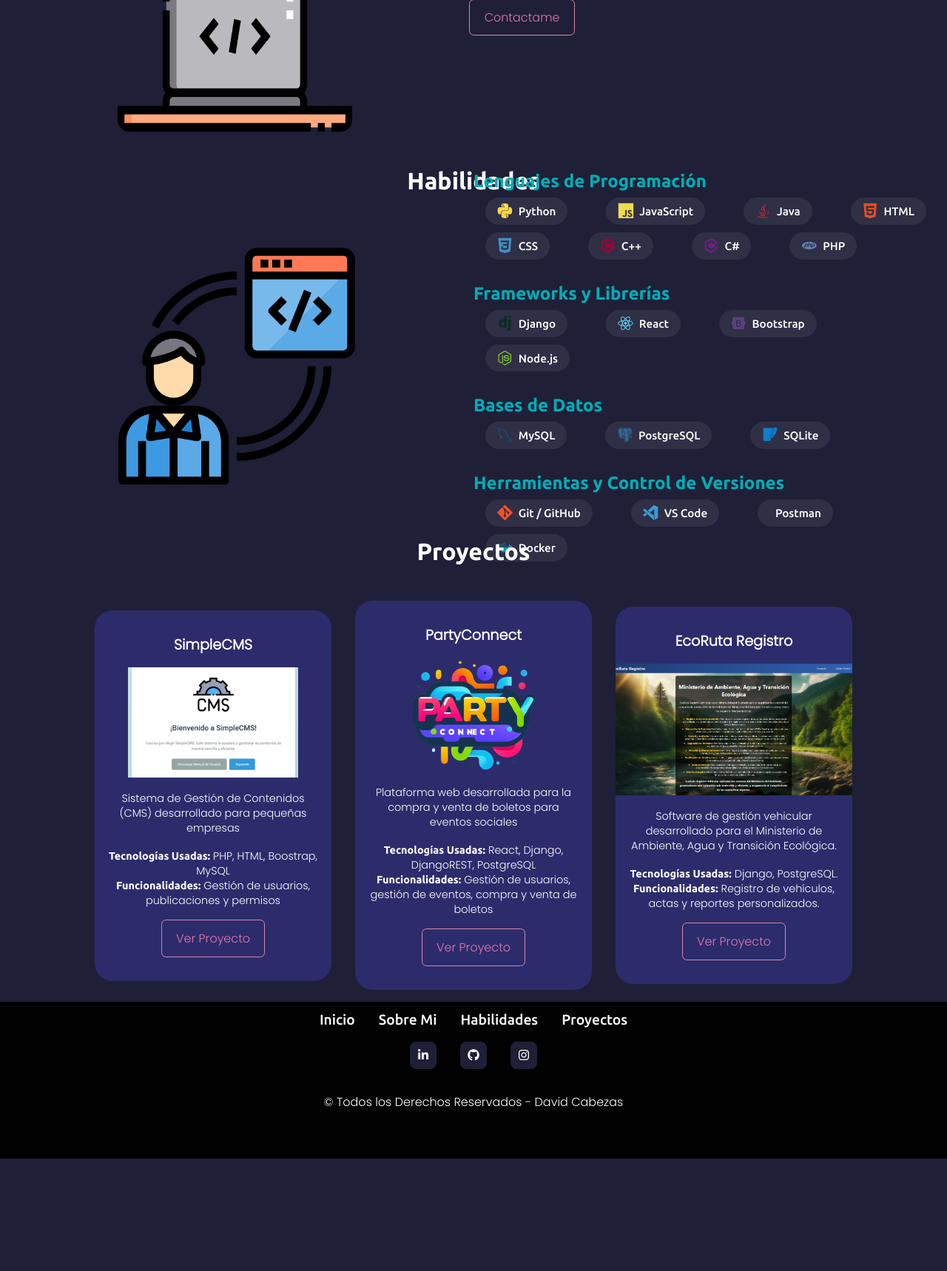
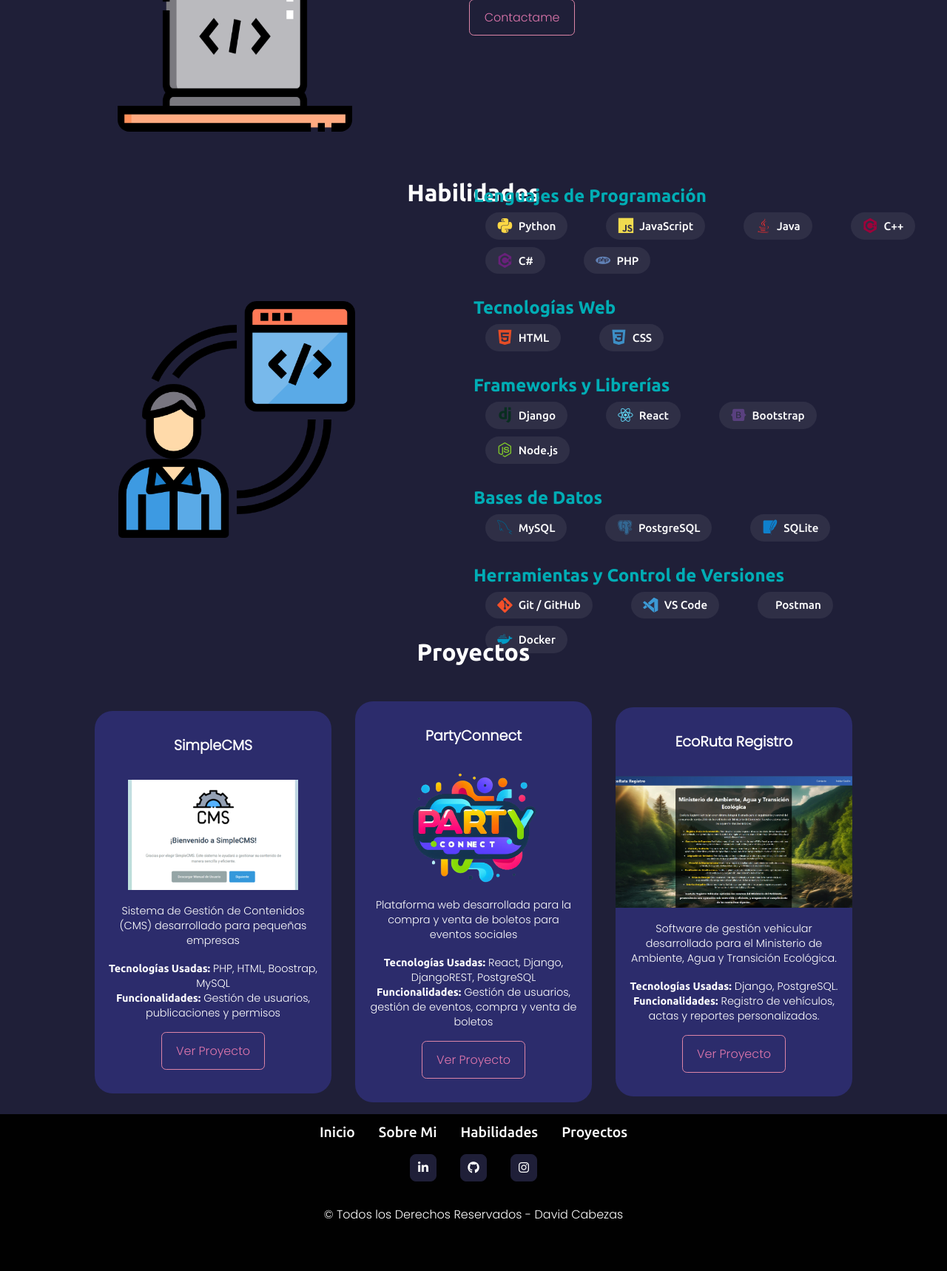
Before and after one commit to HeyMrDave/portafolio, a Django app: template base/templates/index.html in a window 1280 px wide. Shown: the part 1414-3132 px from the top of the page at 74% size. Before the commit the page ends 2980 px from the top, so only its background shows below. Run offline with Django 5.2, Linux system fonts and the light colour scheme; the template is opened without the code that fills it, so the values that code supplies are empty; some libraries are stand-ins or nearby versions.

Commit message:
Nuevos cambios

```diff
--- a/base/templates/index.html
+++ b/base/templates/index.html
@@ -106,14 +106,20 @@
                         <li><i class="devicon-python-plain colored"></i> Python</li>
                         <li><i class="devicon-javascript-plain colored"></i> JavaScript</li>
                         <li><i class="devicon-java-plain colored"></i> Java</li>
-                            <li><i class="devicon-html5-plain colored"></i> HTML</li>
-                            <li><i class="devicon-css3-plain colored"></i> CSS</li>
                         <li><i class="devicon-cplusplus-plain colored"></i> C++</li>
                         <li><i class="devicon-csharp-plain colored"></i> C#</li>
                         <li><i class="devicon-php-plain colored"></i> PHP</li>
                     </ul>
                 </div>
 
+                <!-- Tecnologías Web -->
+                <div class="skill-category my-2">
+                    <h2 class="f-1-5 skill-title">Tecnologías Web</h2>
+                    <ul class="skill-items">
+                        <li><i class="devicon-html5-plain colored"></i> HTML</li>
+                        <li><i class="devicon-css3-plain colored"></i> CSS</li>
+                    </ul>
+                </div>
 
                 <!-- Frameworks -->
                 <div class="skill-category my-2">
--- a/static/css/style.css
+++ b/static/css/style.css
@@ -824,3 +824,23 @@ ul li a:hover {
 
 
 }
+
+#skills {
+    margin-top: 0em;   /* separa del contenido anterior */
+    padding-top: 2rem;
+}
+
+#Projects {
+    margin-top: 3rem;   /* baja el título "Proyectos" */
+    padding-top: 1rem;
+}
+
+/* Opcional: mejora de alineación del título principal */
+#skills h1{
+    margin-bottom: 5.5rem;
+    text-align: center;
+}
+#Projects h1 {
+    margin-bottom: 2rem;
+    text-align: center;
+}
```
Lines whose indentation alone changed are shown as unchanged.
